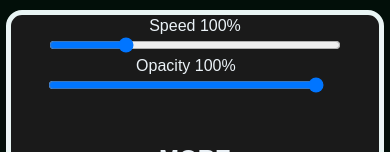
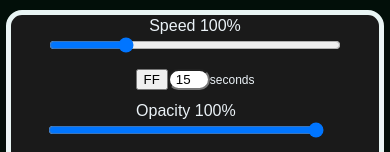
Before and after one commit to bnoden/webvideo, a React (Create React App) app: page / in a window 390 px wide. Shown: the part 768-920 px from the top of the page. Built offline with nearby package versions, Linux system fonts and the light colour scheme.

Commit message:
skip forward

```diff
--- /dev/null
+++ b/404.html
@@ -0,0 +1,33 @@
+<!DOCTYPE html>
+<html>
+  <head>
+    <meta charset="utf-8">
+    <meta name="viewport" content="width=device-width, initial-scale=1">
+    <title>Page Not Found</title>
+
+    <style media="screen">
+      body { background: #ECEFF1; color: rgba(0,0,0,0.87); font-family: Roboto, Helvetica, Arial, sans-serif; margin: 0; padding: 0; }
+      #message { background: white; max-width: 360px; margin: 100px auto 16px; padding: 32px 24px 16px; border-radius: 3px; }
+      #message h3 { color: #888; font-weight: normal; font-size: 16px; margin: 16px 0 12px; }
+      #message h2 { color: #ffa100; font-weight: bold; font-size: 16px; margin: 0 0 8px; }
+      #message h1 { font-size: 22px; font-weight: 300; color: rgba(0,0,0,0.6); margin: 0 0 16px;}
+      #message p { line-height: 140%; margin: 16px 0 24px; font-size: 14px; }
+      #message a { display: block; text-align: center; background: #039be5; text-transform: uppercase; text-decoration: none; color: white; padding: 16px; border-radius: 4px; }
+      #message, #message a { box-shadow: 0 1px 3px rgba(0,0,0,0.12), 0 1px 2px rgba(0,0,0,0.24); }
+      #load { color: rgba(0,0,0,0.4); text-align: center; font-size: 13px; }
+      @media (max-width: 600px) {
+        body, #message { margin-top: 0; background: white; box-shadow: none; }
+        body { border-top: 16px solid #ffa100; }
+      }
+    </style>
+  </head>
+  <body>
+    <div id="message">
+      <h2>404</h2>
+      <h1>Page Not Found</h1>
+      <p>The specified file was not found on this website. Please check the URL for mistakes and try again.</p>
+      <h3>Why am I seeing this?</h3>
+      <p>This page was generated by the Firebase Command-Line Interface. To modify it, edit the <code>404.html</code> file in your project's configured <code>public</code> directory.</p>
+    </div>
+  </body>
+</html>
--- /dev/null
+++ b/index.html
@@ -0,0 +1,65 @@
+<!DOCTYPE html>
+<html>
+  <head>
+    <meta charset="utf-8">
+    <meta name="viewport" content="width=device-width, initial-scale=1">
+    <title>Welcome to Firebase Hosting</title>
+
+    <!-- update the version number as needed -->
+    <script defer src="/__/firebase/4.4.0/firebase-app.js"></script>
+    <!-- include only the Firebase features as you need -->
+    <script defer src="/__/firebase/4.4.0/firebase-auth.js"></script>
+    <script defer src="/__/firebase/4.4.0/firebase-database.js"></script>
+    <script defer src="/__/firebase/4.4.0/firebase-messaging.js"></script>
+    <script defer src="/__/firebase/4.4.0/firebase-storage.js"></script>
+    <!-- initialize the SDK after all desired features are loaded -->
+    <script defer src="/__/firebase/init.js"></script>
+
+    <style media="screen">
+      body { background: #ECEFF1; color: rgba(0,0,0,0.87); font-family: Roboto, Helvetica, Arial, sans-serif; margin: 0; padding: 0; }
+      #message { background: white; max-width: 360px; margin: 100px auto 16px; padding: 32px 24px; border-radius: 3px; }
+      #message h2 { color: #ffa100; font-weight: bold; font-size: 16px; margin: 0 0 8px; }
+      #message h1 { font-size: 22px; font-weight: 300; color: rgba(0,0,0,0.6); margin: 0 0 16px;}
+      #message p { line-height: 140%; margin: 16px 0 24px; font-size: 14px; }
+      #message a { display: block; text-align: center; background: #039be5; text-transform: uppercase; text-decoration: none; color: white; padding: 16px; border-radius: 4px; }
+      #message, #message a { box-shadow: 0 1px 3px rgba(0,0,0,0.12), 0 1px 2px rgba(0,0,0,0.24); }
+      #load { color: rgba(0,0,0,0.4); text-align: center; font-size: 13px; }
+      @media (max-width: 600px) {
+        body, #message { margin-top: 0; background: white; box-shadow: none; }
+        body { border-top: 16px solid #ffa100; }
+      }
+    </style>
+  </head>
+  <body>
+    <div id="message">
+      <h2>Welcome</h2>
+      <h1>Firebase Hosting Setup Complete</h1>
+      <p>You're seeing this because you've successfully setup Firebase Hosting. Now it's time to go build something extraordinary!</p>
+      <a target="_blank" href="https://firebase.google.com/docs/hosting/">Open Hosting Documentation</a>
+    </div>
+    <p id="load">Firebase SDK Loading&hellip;</p>
+
+    <script>
+      document.addEventListener('DOMContentLoaded', function() {
+        // // 🔥🔥🔥🔥🔥🔥🔥🔥🔥🔥🔥🔥🔥🔥🔥🔥🔥🔥🔥🔥🔥🔥🔥🔥🔥🔥🔥🔥🔥🔥🔥
+        // // The Firebase SDK is initialized and available here!
+        //
+        // firebase.auth().onAuthStateChanged(user => { });
+        // firebase.database().ref('/path/to/ref').on('value', snapshot => { });
+        // firebase.messaging().requestPermission().then(() => { });
+        // firebase.storage().ref('/path/to/ref').getDownloadURL().then(() => { });
+        //
+        // // 🔥🔥🔥🔥🔥🔥🔥🔥🔥🔥🔥🔥🔥🔥🔥🔥🔥🔥🔥🔥🔥🔥🔥🔥🔥🔥🔥🔥🔥🔥🔥
+
+        try {
+          let app = firebase.app();
+          let features = ['auth', 'database', 'messaging', 'storage'].filter(feature => typeof app[feature] === 'function');
+          document.getElementById('load').innerHTML = `Firebase SDK loaded with ${features.join(', ')}`;
+        } catch (e) {
+          console.error(e);
+          document.getElementById('load').innerHTML = 'Error loading the Firebase SDK, check the console.';
+        }
+      });
+    </script>
+  </body>
+</html>
--- a/package.json
+++ b/package.json
@@ -2,7 +2,6 @@
   "name": "webvideo",
   "author": "Brandon Oden <brandroid369@gmail.com>",
   "version": "0.1.0",
-  "homepage": "https://bnoden.github.io/webvideo/",
   "dependencies": {
     "react": "^16.0.0",
     "react-dom": "^16.0.0",
@@ -16,8 +15,5 @@
     "build": "react-scripts build",
     "test": "react-scripts test --env=jsdom",
     "eject": "react-scripts eject"
-  },
-  "devDependencies": {
-    "gh-pages": "^1.0.0"
   }
 }
--- /dev/null
+++ b/src/components/Skip.js
@@ -0,0 +1,39 @@
+import React, { Component } from 'react';
+
+import { video } from './CurrentVideo';
+import './styles/Skip.css';
+
+class Skip extends Component {
+
+  render() {
+    const ffInput = () => document.getElementById('input-skip-ff').value;
+    return (
+      <div className="skip">
+        <button
+          className="skip-forward"
+          onClick={() => {
+            skipFF(video(), ffInput());
+          }}
+        >
+          FF
+        </button>
+        <input type="number" id="input-skip-ff" defaultValue="15" />
+        <span style={{ fontSize: '12px' }}>seconds</span>
+      </div>
+    );
+  }
+}
+
+const skipFF = (media, ffVal) => {
+  if (media) {
+    const cTime = media.currentTime;
+    const val = typeof ffVal === Number ? ffVal : Number(ffVal);
+
+    console.log('\ntime before: ' + media.currentTime.toFixed());
+    media.currentTime =
+      media.duration - val > cTime + val ? cTime + val : media.duration;
+    console.log('time after: ' + media.currentTime.toFixed());
+  }
+};
+
+export default Skip;
--- a/src/components/currentVideo.js
+++ b/src/components/currentVideo.js
@@ -41,11 +41,12 @@
               : this.refs.curvid.pause();
           }}
           controls
-          preload
+          preload='auto'
         />
       </div>
     );
   }
 }
 
+export const video = () => document.getElementById('video');
 export default CurrentVideo;
--- /dev/null
+++ b/src/components/styles/Skip.css
@@ -0,0 +1,9 @@
+.skip {
+  padding: 12px;
+}
+
+#input-skip-ff {
+  width: 30px;
+  border-radius: 12px;
+  padding-left: 6px;
+}
--- a/src/components/videoConfig.js
+++ b/src/components/videoConfig.js
@@ -1,6 +1,7 @@
 import React, { Component } from 'react';
 
 import SpeedControl from './SpeedControl';
+import Skip from './Skip';
 import OpacityControl from './OpacityControl';
 import './styles/VideoConfig.css';
 
@@ -9,6 +10,7 @@
     return (
       <div className="video-config">
         <SpeedControl />
+        <Skip />
         <OpacityControl />
         <div style={{ textAlign: 'center' }}>
           <h2>
```
Also changed, not shown: firebase.json (deleted), 2 other files (tests, documents, lock files or other folders).
